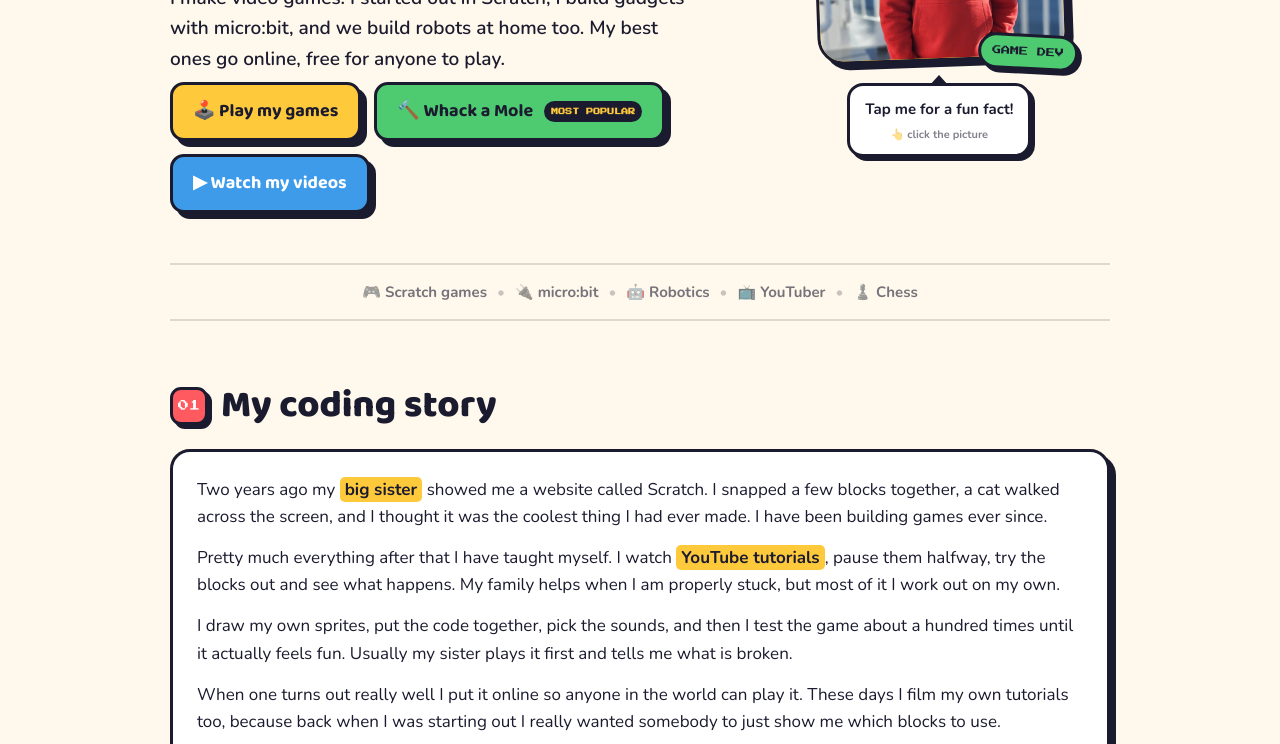
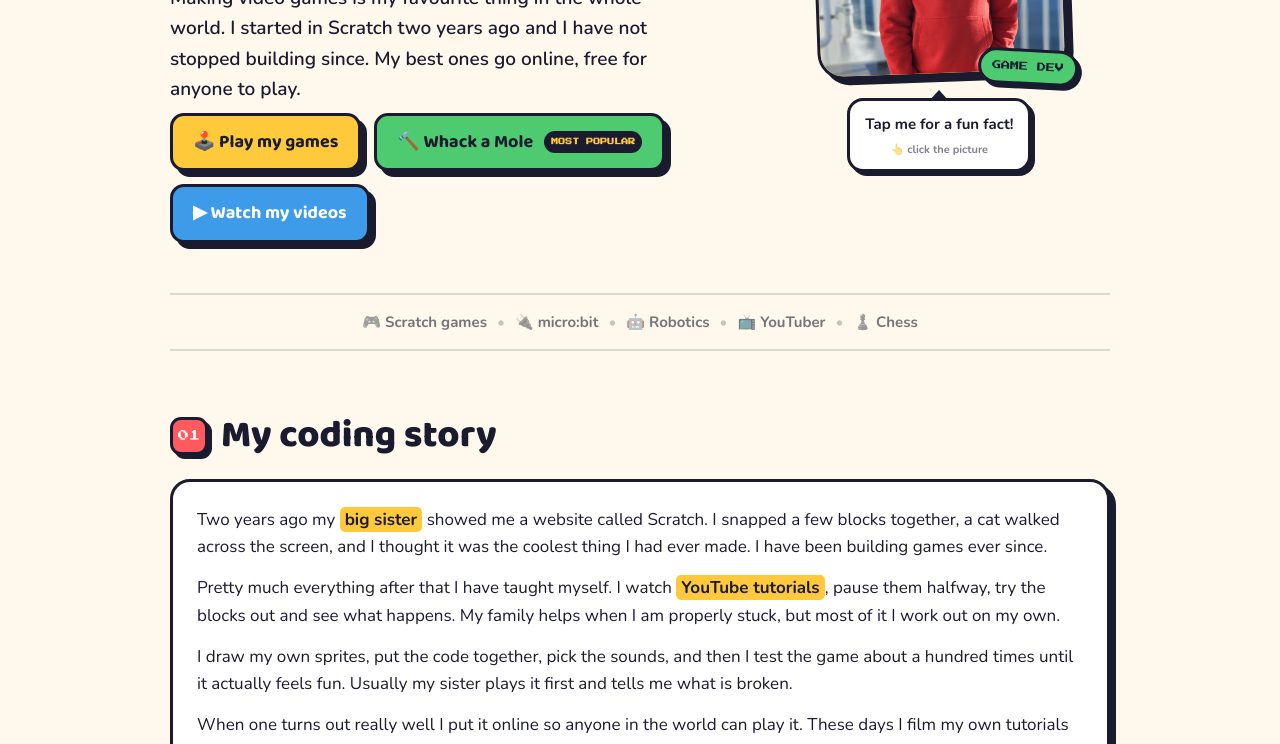
Before and after one commit to nirthicm/nirthicm.github.io, a plain HTML site: page index.html in a window 1280 px wide. Shown: the part 356-1100 px from the top of the page. Drawn offline with nearby package versions, Linux system fonts and the light colour scheme.

Commit message:
Lead the hero with the passion for game development
Co-Authored-By: Claude Opus 5 <noreply@anthropic.com>
Claude-Session: https://claude.ai/code/session_01UYJtonRfCCQLcyGQFYYST6

```diff
--- a/index.html
+++ b/index.html
@@ -301,7 +301,7 @@
       <div>
         <span class="tag">GRADE 3 &nbsp;•&nbsp; GAME DEV</span>
         <h1>Hi, I'm <span class="u">Nirthic</span> Madhan!</h1>
-        <p class="sub">I make video games. I started out in Scratch, I build gadgets with micro:bit, and we build robots at home too. My best ones go online, free for anyone to play.</p>
+        <p class="sub">Making video games is my favourite thing in the whole world. I started in Scratch two years ago and I have not stopped building since. My best ones go online, free for anyone to play.</p>
         <div class="btns">
           <a class="btn" href="https://the-random-guy67.itch.io/" target="_blank" rel="noopener">🕹️ Play my games</a>
           <a class="btn pop" href="https://the-random-guy67.itch.io/whack-a-mole" target="_blank" rel="noopener">🔨 Whack a Mole <span class="hot">MOST POPULAR</span></a>
```
